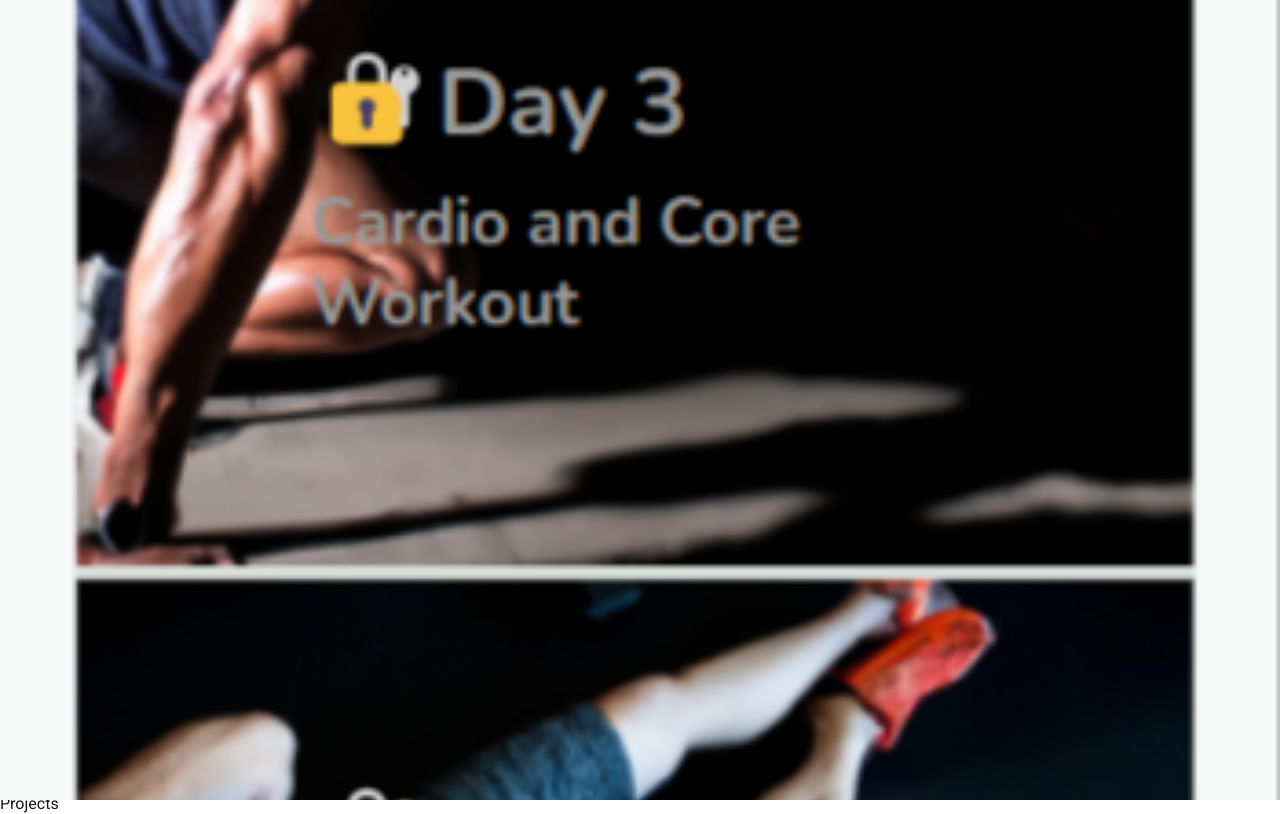
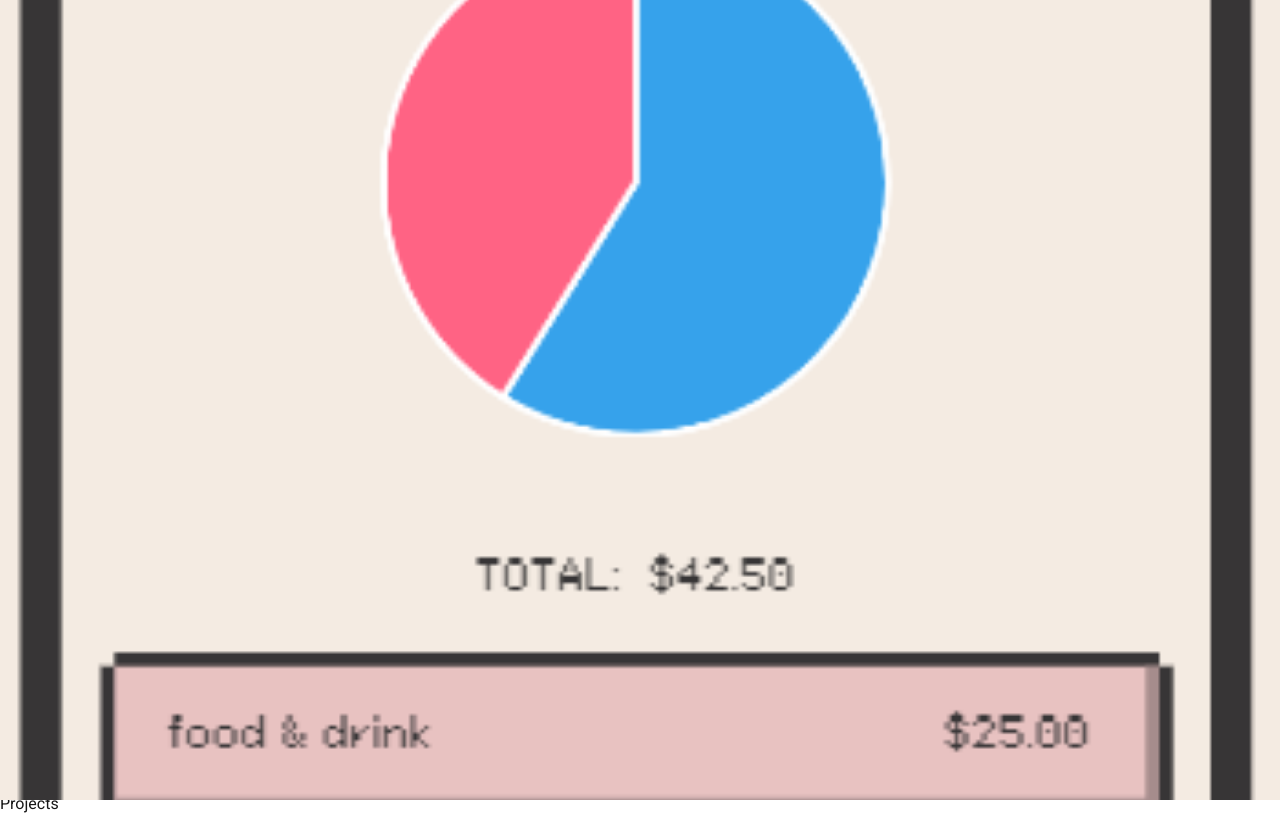
Before and after one commit to ZhiCong17/nextjs-portfolio, a Next.js app: page / in a window 1280 px wide. Shown: the top 814 px of the page. Built offline with nearby package versions, Linux system fonts and the light colour scheme.

Commit message:
modify carousel to use images key from project as prop

```diff
--- a/src/app/components/project-card.jsx
+++ b/src/app/components/project-card.jsx
@@ -2,13 +2,6 @@
 
 import { useState, useEffect } from "react";
 import Image from "next/image"
-
-const imageList = [
-  { id: 0, src: "/FitBud/Home.png", alt: "Image of FitBud homepage" },
-  { id: 1, src: "/FitBud/Profile.png", alt: "Image of FitBud profile page" },
-  { id: 2, src: "/FitBud/Plan.png", alt: "Image of FitBud plan page" },
-  { id: 3, src: "/FitBud/Workout.png", alt: "Image of FitBud workout page" },
-]
 
 function Carousel({ images }) {
   const [currentImageId, setCurrentImageId] = useState(0);
@@ -71,7 +64,7 @@
 export default function ProjectCard({ project }) {
   return (
     <section className="md:flex justify-between mt-5 text-center md:text-left">
-      <Carousel images={imageList}/>
+      <Carousel images={project.images}/>
       <div className="md:ml-20">
         <h2 className="my-4 text-xl font-semibold">{project.title}</h2>
         <p>{project.description}</p>
```
